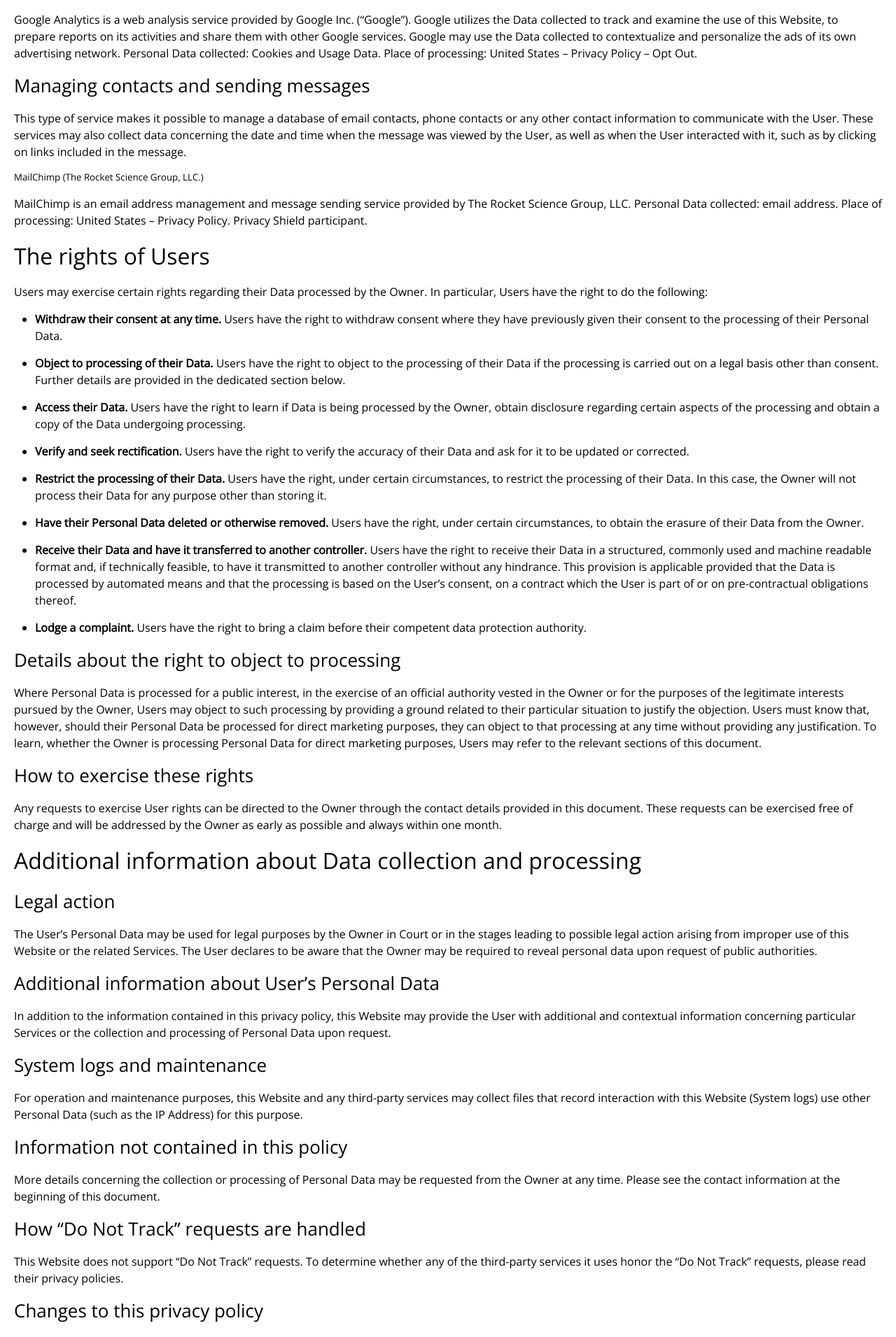
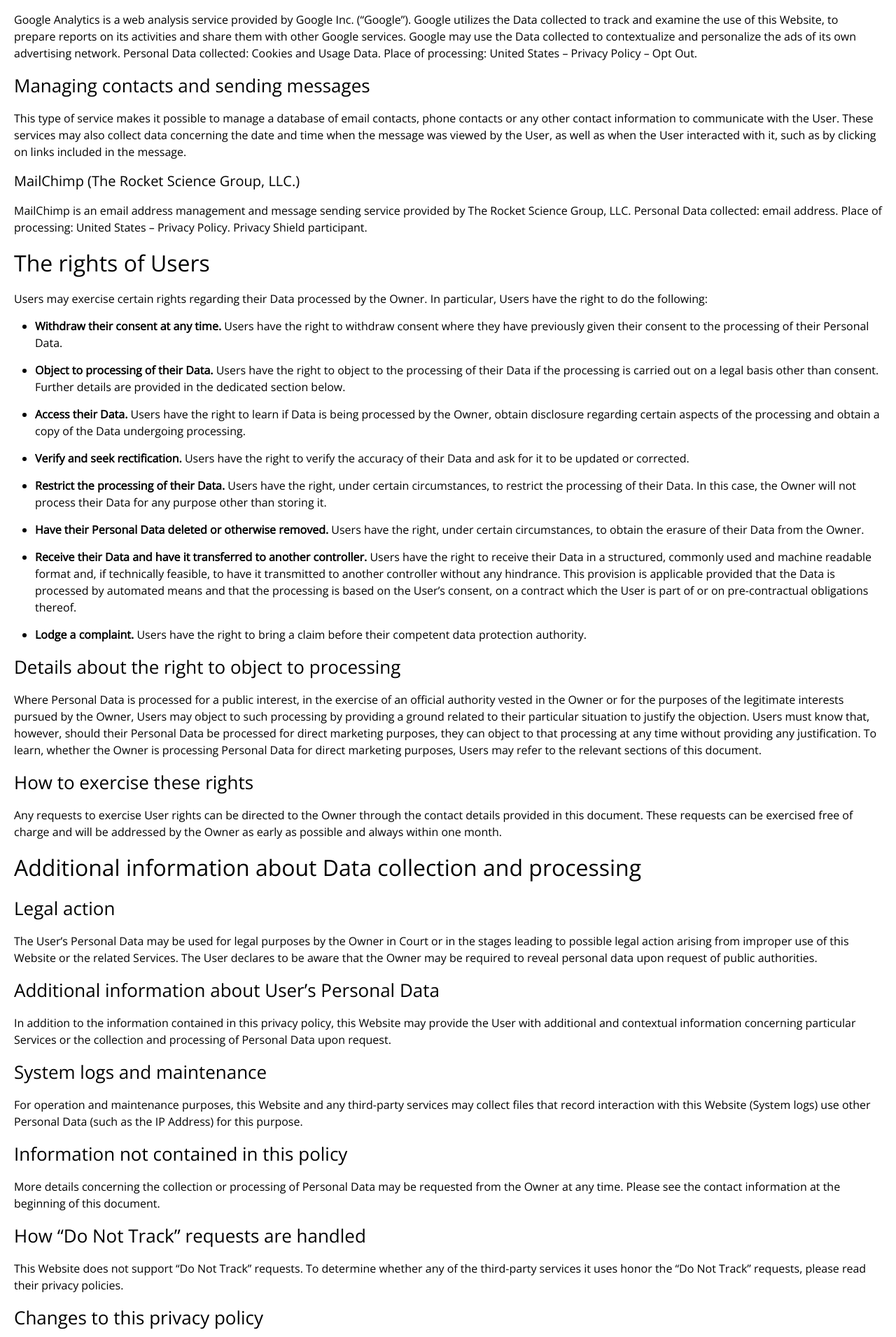
Before and after one commit to altshift/notnot-website, a Jekyll site: the page built from privacy-policy.md, in a window 1280 px wide. Shown: the part 2191-4102 px from the top of the page at 70% size. Built offline with Jekyll 4.4.1, drawn with Linux system fonts in a browser that asks for light colours; nearby versions of some CDN libraries; our own code applies the rules of GitHub Pages for plain Markdown files; comment, search, counter and statistics services are not loaded.

Commit message:
:FIX mailchimp title PP

```diff
--- a/privacy-policy.md
+++ b/privacy-policy.md
@@ -73,7 +73,7 @@
 This type of service makes it possible to manage a database of email contacts, phone contacts or any other contact information to communicate with the User.
 These services may also collect data concerning the date and time when the message was viewed by the User, as well as when the User interacted with it, such as by clicking on links included in the message.
 
-##### MailChimp (The Rocket Science Group, LLC.)
+#### MailChimp (The Rocket Science Group, LLC.)
 MailChimp is an email address management and message sending service provided by The Rocket Science Group, LLC.
 Personal Data collected: email address.
 Place of processing: United States – Privacy Policy. Privacy Shield participant.
```
